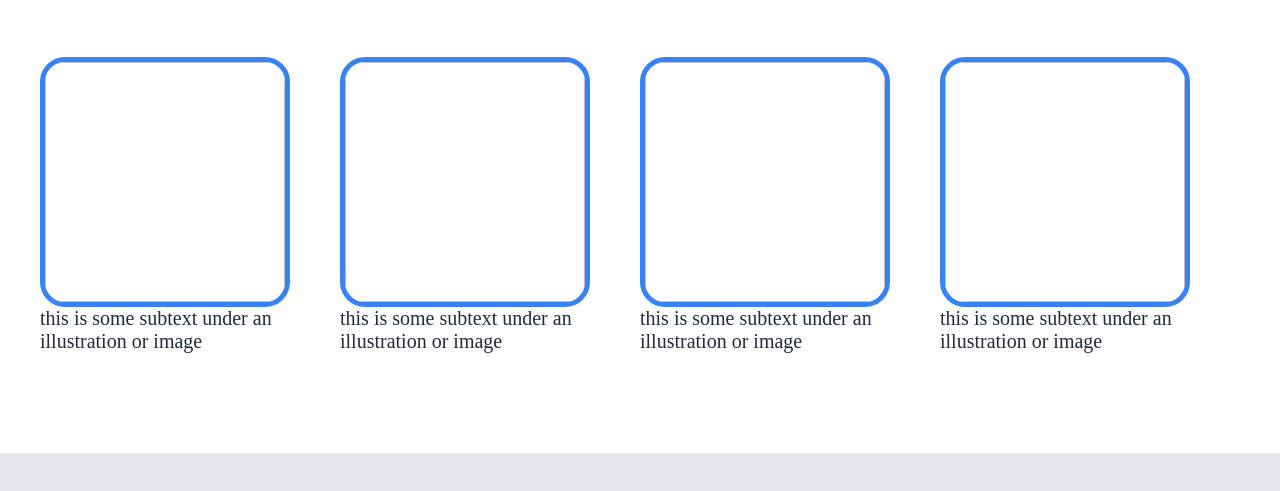
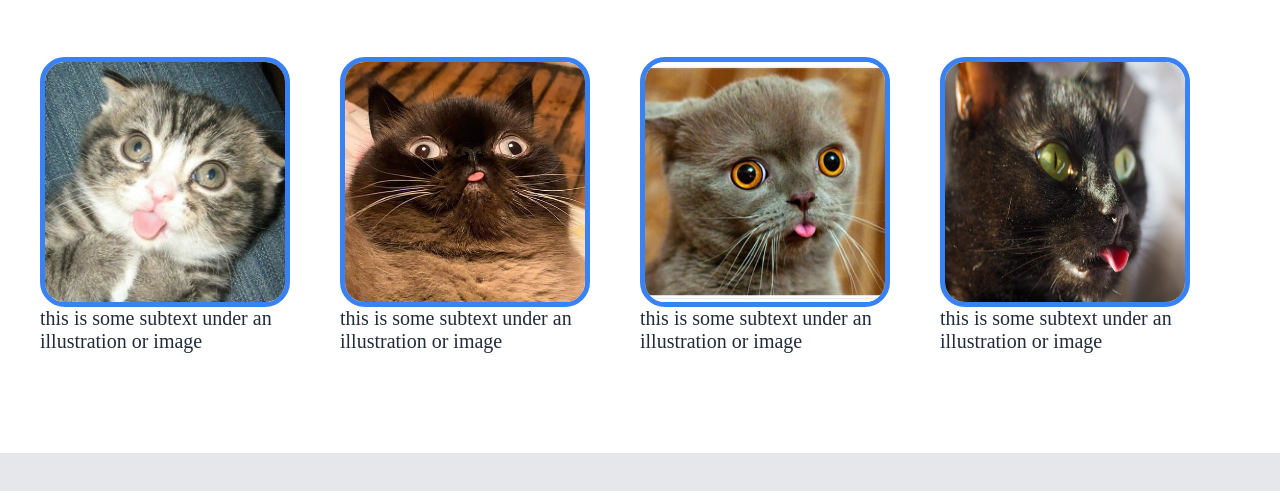
Before and after one commit to Saker07/landingPage, a plain HTML site: page index.html in a window 1280 px wide. Shown: the part 685-1176 px from the top of the page. Drawn offline with Linux system fonts and the light colour scheme.

Commit message:
Add derpCats images

```diff
--- a/index.html
+++ b/index.html
@@ -5,7 +5,7 @@
     <meta http-equiv="X-UA-Compatible" content="IE=edge">
     <meta name="viewport" content="width=device-width, initial-scale=1.0">
     <link rel="stylesheet" href="styles.css">
-    <title>Document</title>
+    <title>Homepage</title>
 </head>
 <body>
     <div class="top-container">
@@ -39,19 +39,19 @@
         <div class="cards">
             <div class="card-cont">
                 <div class="card">
-                    <img>
+                    <img src="img/cat1.jpg">
                     <p class="card-text">this is some subtext under an illustration or image</p>
                 </div>
                 <div class="card">
-                    <img>
+                    <img src="img/cat2.jpg">
                     <p class="card-text">this is some subtext under an illustration or image</p>
                 </div>
                 <div class="card">
-                    <img>
+                    <img src="img/cat3.jpeg">
                     <p class="card-text">this is some subtext under an illustration or image</p>
                 </div>
                 <div class="card">
-                    <img>
+                    <img src="img/cat4.jpg">
                     <p class="card-text">this is some subtext under an illustration or image</p>
                 </div>
             </div>
--- a/styles.css
+++ b/styles.css
@@ -2,9 +2,7 @@
 * {
     margin:0px;
 }
-/*-----------------------------------------------------
-part above is only during development for clarity
-*/
+
 ul {
     list-style: none;
 }
@@ -94,7 +92,9 @@ body{
     justify-content: center;
     padding: 0 30vh;
 }
+
 /*header*/
+
 .header{
     display: flex;
     justify-content: space-between;
@@ -106,6 +106,7 @@ body{
     display: flex;
     gap: 20px;
 }
+
 /*cont above*/
 
 .top-container .top{
@@ -134,11 +135,12 @@ body{
 }
 
 
-.top button:hover{
+button:hover{
     background-color: #1c6ff1;
 }
 
 /*center*/
+
 .bot-container{
     display: flex;
     flex-direction: column;
@@ -160,7 +162,9 @@ body{
     display: flex;
     flex-direction: column;
 }
+
 /*QUOTE*/
+
 .quote{
     align-self: stretch;
     display: flex;
```
Also changed, not shown: img/cat1.jpg (added), img/cat2.jpg (added), img/cat3.jpeg (added), img/cat4.jpg (added).
